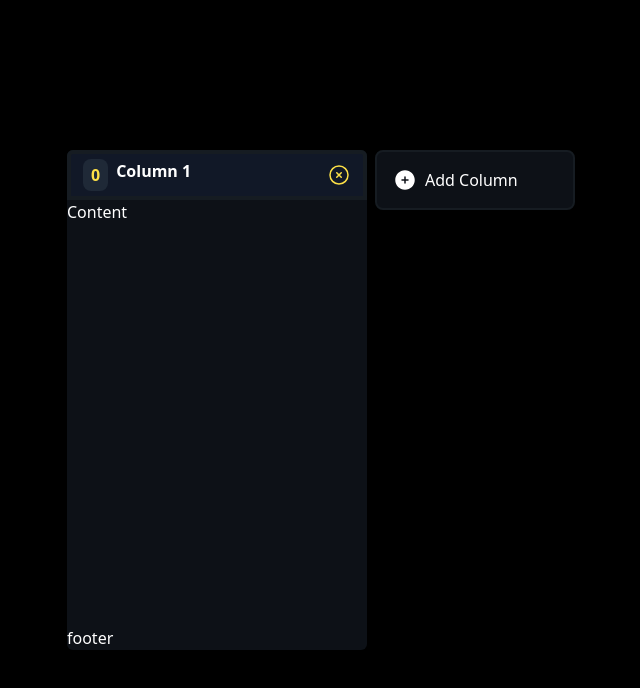
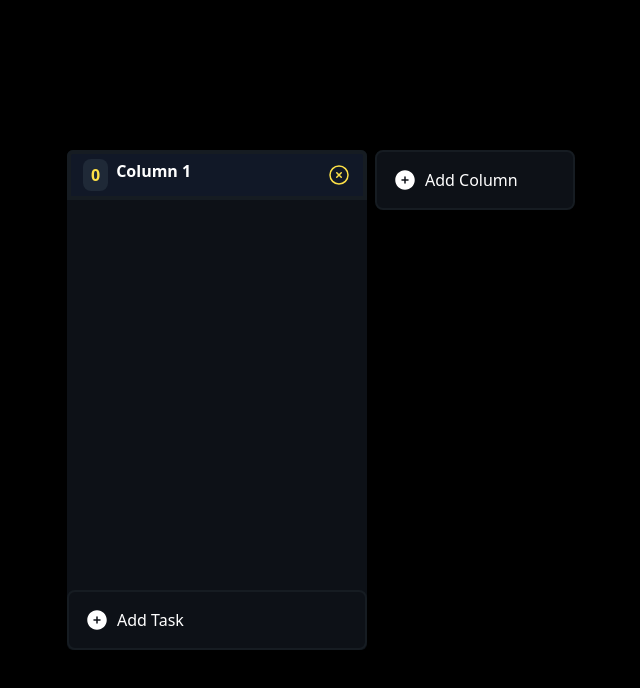
Before and after one commit to srivenkat13/kanban-board-dnd, a React (Vite) app: page / in a window 1280 px wide. Both pictures are taken after a click on the button "Add Column". Shown: the top 688 px of the page, without its empty margins (319-959 px from the left). Built offline with nearby package versions, Linux system fonts and the light colour scheme.

Commit message:
create Tasks

```diff
--- a/src/Types.ts
+++ b/src/Types.ts
@@ -4,3 +4,9 @@
   id: Id;
   title: string;
 };
+
+export  type Task  = {
+  id : Id,
+  columnId: Id,
+  content : string
+}
--- a/src/components/ColumnContainer.tsx
+++ b/src/components/ColumnContainer.tsx
@@ -1,16 +1,20 @@
 import { useSortable } from "@dnd-kit/sortable";
-import { Column, Id } from "../Types";
+import { Column, Id, Task } from "../Types";
 import RemoveIcon from "../icons/RemoveIcon";
 import { CSS } from "@dnd-kit/utilities";
 import { useState } from "react";
+import PlusIcon from "../icons/PlusIcon";
+import TaskCard from "./TaskCard";
 
 interface Props {
   column: Column;
   deleteColumn: (id: Id) => void;
   updateColumn: (id: Id, title: string) => void;
+  createTask: (columnId: Id) => void;
+  tasks: Task[];
 }
 const ColumnContainer = (props: Props) => {
-  const { column, deleteColumn,updateColumn} = props;
+  const { column, deleteColumn, updateColumn, createTask, tasks } = props;
   const [editMode, setEditMode] = useState(false);
   const {
     setNodeRef,
@@ -25,7 +29,7 @@
       type: "Column",
       column,
     },
-    disabled: editMode
+    disabled: editMode,
   });
   const style = {
     transition,
@@ -82,8 +86,18 @@
           <RemoveIcon />
         </button>
       </div>
-      <div className="flex flex-grow">Content</div>
-      <div>footer</div>
+      <div className="flex flex-grow flex-col gap-4   p-2 overflow-x-hidden overflow-y-auto">
+        {tasks?.map((task) => (
+          <TaskCard key={task.id} task={task} />
+        ))}
+      </div>
+      <button
+        className="flex gap-2 items-center  border-columnbg border-2 p-4 rounded-lg hover:text-yellow-300 active:bg-black "
+        onClick={() => createTask(column.id)}
+      >
+        <PlusIcon />
+        Add Task
+      </button>
     </div>
   );
 };
--- a/src/components/KanbanBoard.tsx
+++ b/src/components/KanbanBoard.tsx
@@ -1,6 +1,6 @@
 import { useState } from "react";
 import PlusIcon from "../icons/PlusIcon";
-import { Column, Id } from "../Types";
+import { Column, Id, Task } from "../Types";
 import ColumnContainer from "./ColumnContainer";
 import {
   DndContext,
@@ -17,6 +17,7 @@
 const KanbanBoard = () => {
   const [columns, setColumns] = useState<Column[]>([]);
   const columnsId = columns.map((col) => col.id);
+  const [tasks, SetTasks] = useState<Task[]>([]);
   const [activeColumn, setActiveColumn] = useState<Column | null>(null);
 
   const sensors = useSensors(
@@ -66,7 +67,15 @@
       return arrayMove(columns, activeColIndex, overColIndex);
     });
   }
+  const createTask = (columnId: Id) => {
+    const tasksToAdd: Task = {
+      id: generateID(),
+      columnId,
+      content: `Task ${tasks.length + 1}`,
+    };
 
+    SetTasks([...tasks, tasksToAdd]);
+  };
   return (
     <div className="m-auto flex min-h-screen w-full items-center overflow-x-auto overflow-y-hidden md:px-[40px] px-[10px] py-[10px]">
       <DndContext
@@ -83,6 +92,8 @@
                   deleteColumn={deleteColumn}
                   key={col.id}
                   updateColumn={updateColumn}
+                  createTask={createTask}
+                  tasks={tasks.filter((task) => task.columnId === col.id)}
                 />
               ))}
             </SortableContext>
@@ -102,6 +113,8 @@
                 column={activeColumn}
                 deleteColumn={deleteColumn}
                 updateColumn={updateColumn}
+                createTask={createTask}
+                tasks={tasks}
               />
             )}
           </DragOverlay>,
--- /dev/null
+++ b/src/components/TaskCard.tsx
@@ -0,0 +1,21 @@
+import { Task } from "../Types";
+import RemoveIcon from "../icons/RemoveIcon";
+
+interface Props {
+  task: Task;
+}
+const TaskCard = ({ task }: Props) => {
+  return (
+    <>
+      <div className="bg-columnbg p-2.5 h-[100px] min-h-[70px] rounded-md text-left flex items-center hover:ring-2 hover:ring-yellow-300 hover:ring-inset cursor-grab relative">
+        {task.content}
+        <button className="stroke-red-400 absolute right-4">
+          <RemoveIcon />
+          {/* //change Icon */}
+        </button>
+      </div>
+    </>
+  );
+};
+
+export default TaskCard;
```
